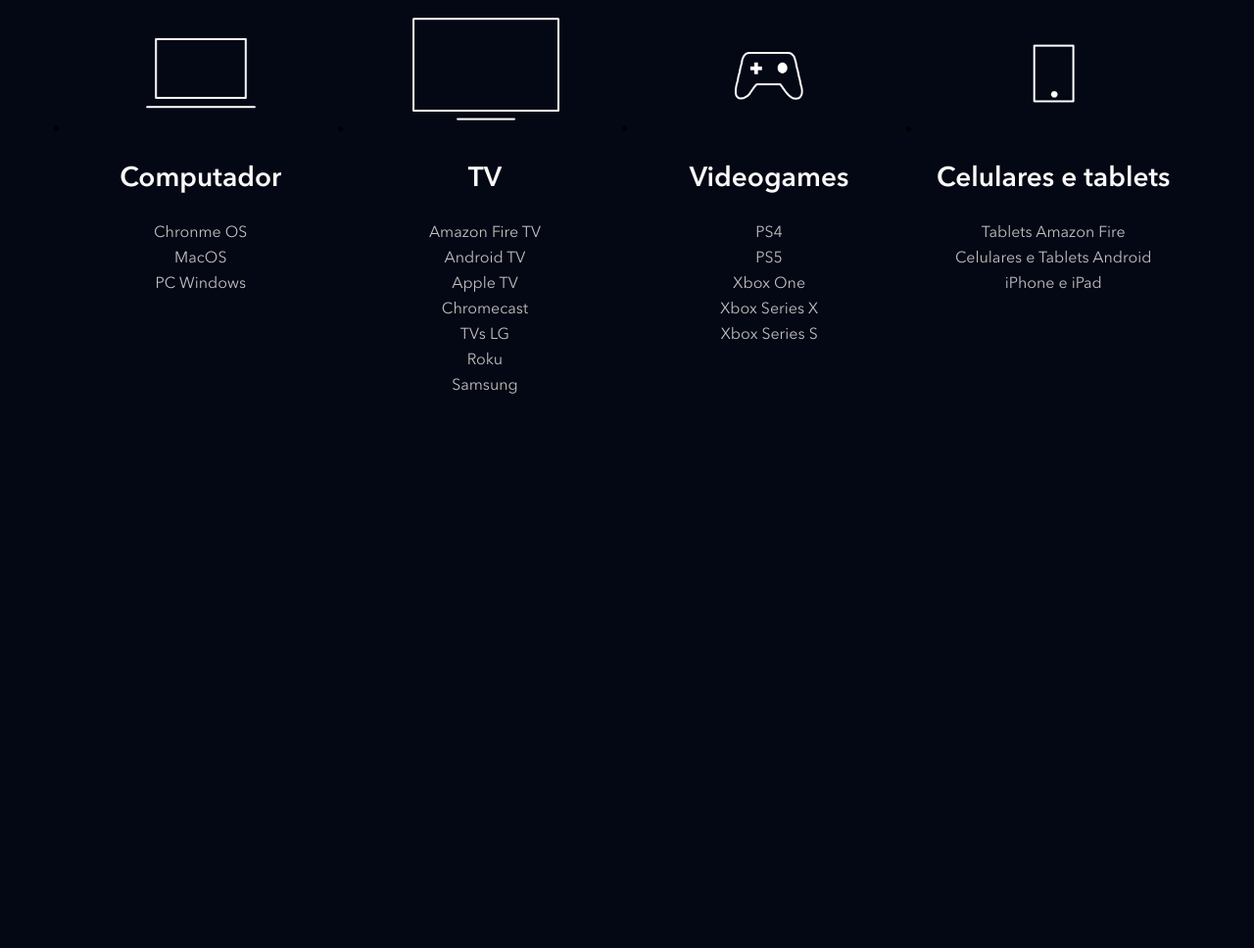
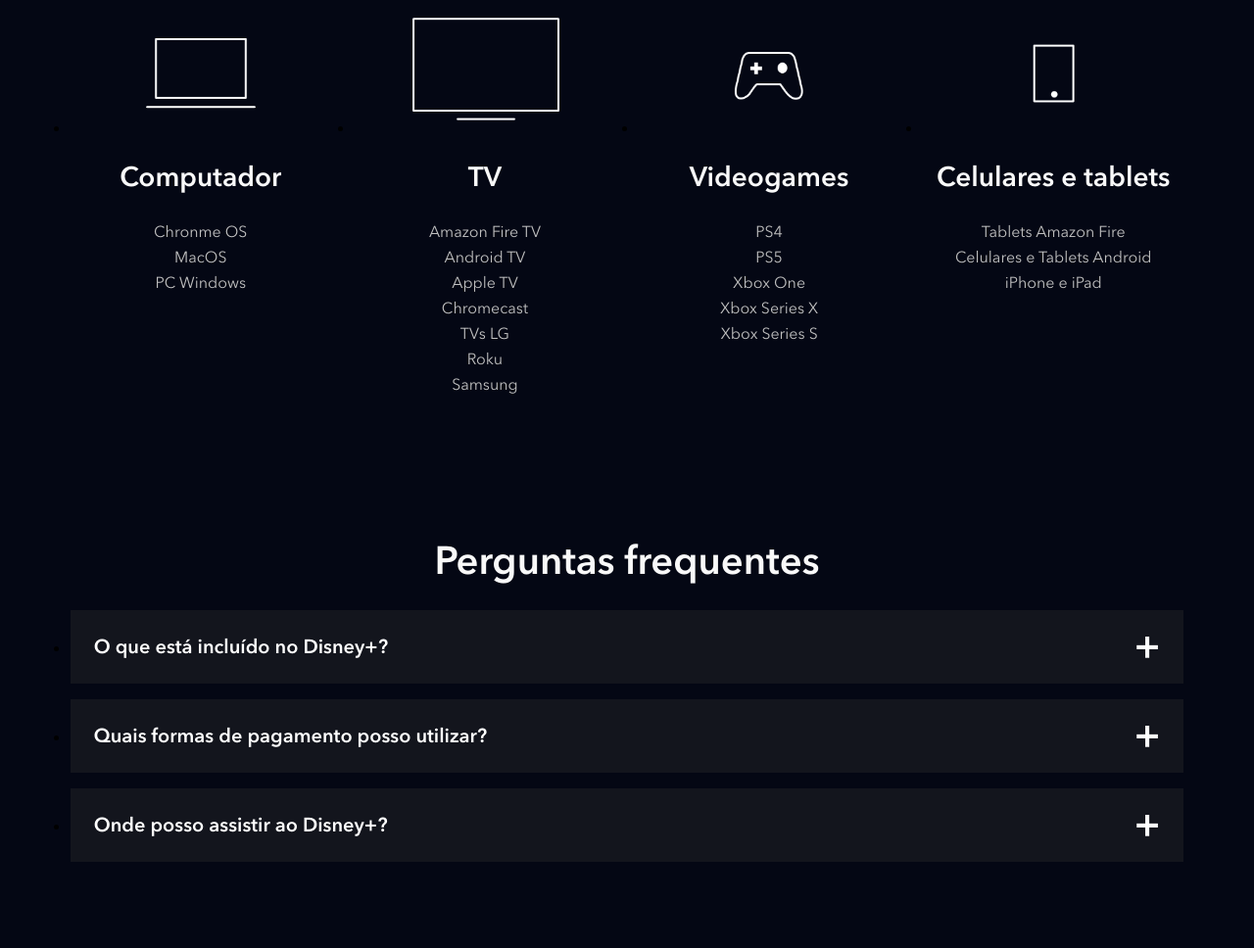
Before and after one commit to Danilo302/clone-disney-plus, a website: page index.html in a window 1280 px wide. Shown: the part 3859-4827 px from the top of the page at 98% size. Before the commit the page ends 4336 px from the top, so only its background shows below. Drawn offline with nearby package versions, Linux system fonts and the light colour scheme; files that its build step writes are made by us from their sources; files whose address does not match are found by name.

Commit message:
adicionando faq

```diff
--- a/index.html
+++ b/index.html
@@ -203,6 +203,59 @@
             </li>
         </ul>
     </section>
+    <section class="faq">
+        <h2 class="title">Perguntas frequentes</h2>
+        <ul class="faq__questions">
+            <li class="faq__questions__item">
+                <div data-faq-question class="faq__questions__item__question">
+                    O que está incluído no Disney+?
+                </div>
+                <div class="faq__questions__item__answer text--big">
+                    <p>Benefícios de assinar o Disney+:</p>
+                    <ul>
+                        <li>
+                            <p>
+                                <span> Estreias de filmes, séries originais e clássicos da Disney, Pixar, Marvel, Star Wars, National Geographic e Star.</span>
+                            </p>
+                        </li>
+                        <li>
+                            <p>
+                                <span> Os torneios mais importantes do mundo e programas da ESPN ao vivo.</span>
+                            </p>
+                        </li>
+                        <li>
+                            <p>
+                                <span> Até quatro telas ao mesmo tempo com o Disney+ Premium, e até duas com o Disney+ Padrão.</span>
+                            </p>
+                        </li>
+                        <li>
+                            <p>
+                                <span> Downloads, criação de perfis e controle parental para personalizar a experiência por idade, de acordo com o seu plano.
+                                </span>
+                            </p>
+                        </li>
+                    </ul>
+                </div>
+            </li>
+            <li class="faq__questions__item">
+                <div data-faq-question class="faq__questions__item__question">
+                    Quais formas de pagamento posso utilizar?
+                </div>
+                <div class="faq__questions__item__answer text--big">
+                    <p>
+                        Você pode utilizar: cartão de débito, cartão de crédito, PayPal, Mercado Pago, e também empresas parceiras como Google Play Store, App Store da Apple, Mercado Livre e provedores locais de TV, telefonia e internet.</p>
+                </div>
+            </li>
+            <li class="faq__questions__item">
+                <div data-faq-question class="faq__questions__item__question">
+                    Onde posso assistir ao Disney+?
+                </div>
+                <div class="faq__questions__item__answer text--big">
+                    <p>O aplicativo do Disney+ está disponível em dispositivos móveis, navegadores, videogames, decodificadores e smart TVs. Confira a lista completa de dispositivos compatíveis na Central de Ajuda</p>
+                </div>
+            </li>
+        </ul>
+    </section>
 
     <script src="./src/main.js"></script>
 </body>
--- a/src/main.js
+++ b/src/main.js
@@ -1,5 +1,6 @@
 document.addEventListener('DOMContentLoaded', function() {
     const buttons = document.querySelectorAll('[data-tab-button]')
+    const questions = document.querySelectorAll('[data-faq-question]')
 
 
     for (let i = 0; i < buttons.length; i++) {
@@ -12,7 +13,18 @@
             botao.target.classList.add('shows__tabs__button--is-active')
         })
     }
+
+    for (let i =0; i < questions.length; i++){
+        questions[i].addEventListener('click', abreOuFechaResposta)
+    }
 })
+
+function abreOuFechaResposta(elemento) {
+    const classe = 'faq__questions__item--is-open'
+    const elementoPai = elemento.target.parentNode;
+
+    elementoPai.classList.toggle(classe)
+}
 
 function removeBotaoAtivo() {
     const buttons = document.querySelectorAll('[data-tab-button]')
--- /dev/null
+++ b/src/styles/_faq.scss
@@ -0,0 +1,60 @@
+.faq {
+    padding: 5.6vw;
+
+    h2 {
+        text-align: center;
+        margin-bottom: 24px;
+    }
+
+    &__questions {
+        &__item {
+            background-color: #13151d;
+            margin-bottom: 16px;
+
+            &__question {
+                color: #fff;
+                font-weight: bold;
+                font-size: 20px;
+                padding: 24px;
+                display: block;
+                cursor: pointer;
+                position: relative;
+
+                &::after {
+                    content: '+';
+                    position: absolute;
+                    top: 0;
+                    right: 24px;
+                    height: 100%;
+                    display: flex;
+                    align-items: center;
+                    font-size: 40px;
+                }
+            }
+
+            &__answer {
+                height: 0;
+                overflow: hidden;
+                padding: 0 24px;
+                transition: height, .5s ease;
+
+                p, li {
+                    margin: 24px 24px;
+
+                }
+            }
+
+            &--is-open {
+                .faq__questions__item__question::after {
+                    content: '-';
+                }
+
+                .faq__questions__item__answer {
+                    height: auto;
+                    padding-bottom: 24px;
+                    transition: height, .5s ease;
+                }
+            }
+        }
+    }
+}
--- a/src/styles/main.scss
+++ b/src/styles/main.scss
@@ -3,6 +3,7 @@
 @use 'shows';
 @use 'plans';
 @use 'available-devices';
+@use 'faq';
 
 
 @font-face {
```
